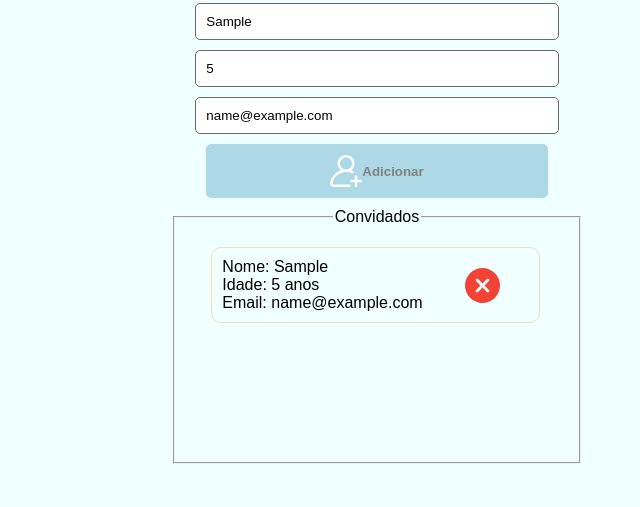
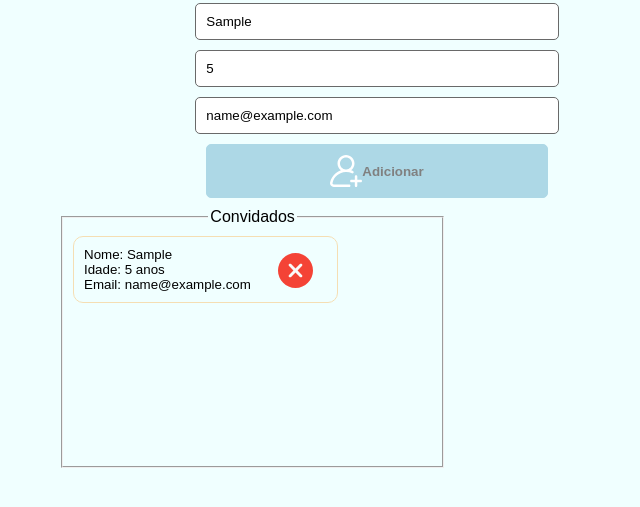
Before and after one commit to vctamir/listaConvidadados, a plain HTML site: page index.htm in a window 1280 px wide. Both pictures are taken after typing "Sample", "5", "name@example.com" into the empty fields and a click on the button "Adicionar". Shown: the part 111-618 px from the top of the page, without its empty margins (263-903 px from the left). Drawn offline with Linux system fonts and the light colour scheme.

Commit message:
ajustes de estilos

```diff
--- a/estilo.css
+++ b/estilo.css
@@ -3,9 +3,14 @@
     font-family: sans-serif;
 }
 
+html {
+    height: 100%;
+}
+
 body {
     background-color: azure;
     font-family: sans-serif;
+    height: 100%;
 }
 
 h1 {
@@ -20,6 +25,7 @@ h1 {
 .formulario {
     margin: auto;
     width: 50%;
+    min-width: 300px;
 }
 
 div {
@@ -27,12 +33,20 @@ div {
     padding: 10px;
     width: 90%;
     display: flex;
+    min-width: 300px;
     flex-direction: column;
 }
 
+section {
+    height: 40%;
+}
+
 fieldset {
-    margin: auto;
+    margin: 0px;
+    padding: 0px;
     width: 60%;
+    min-width: 280px;
+    height: 80%;
 }
 
 legend {
@@ -40,9 +54,12 @@ legend {
 }
 
 #divLista {
-    margin: auto;
+    margin: 0px;
     height: 200px;
+    padding: 5px;
     overflow: auto;
+    width: 50%;
+    min-width: 270px;
 }
 
 input {
@@ -85,13 +102,14 @@ button span {
     justify-content: space-evenly;
     flex-direction: row;
     vertical-align: middle;
+    min-width: 230px;
 }
 
 .btnRemover {
     margin: auto;
     background-color: transparent;
     border: none;
-    width: 35px;
+    width: 30%;
     height: 35px;
 }
 
@@ -99,8 +117,15 @@ button span {
     width: 35px;
 }
 
+.divRemover span {
+    width: 90%;
+    min-width: 100px;
+    font-size: 10pt;
+}
+
 section {
     margin: auto;
+    min-width: 290px;
     width: 50%;
 }
 
```
